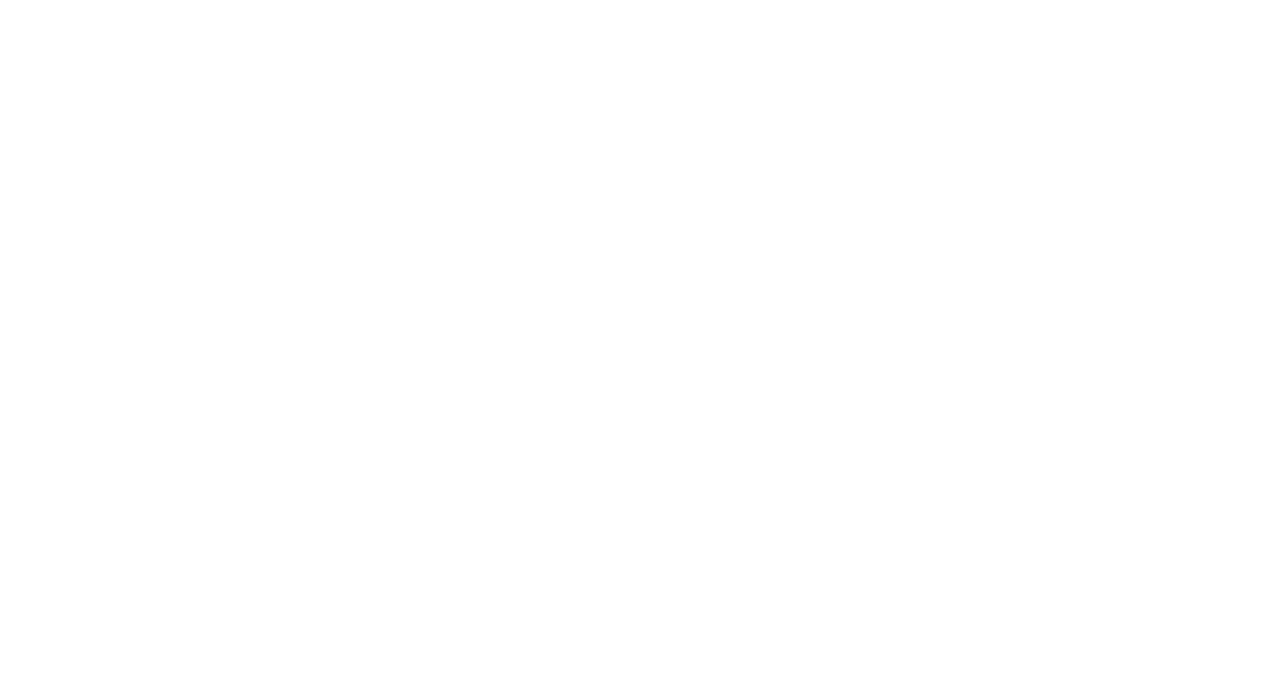
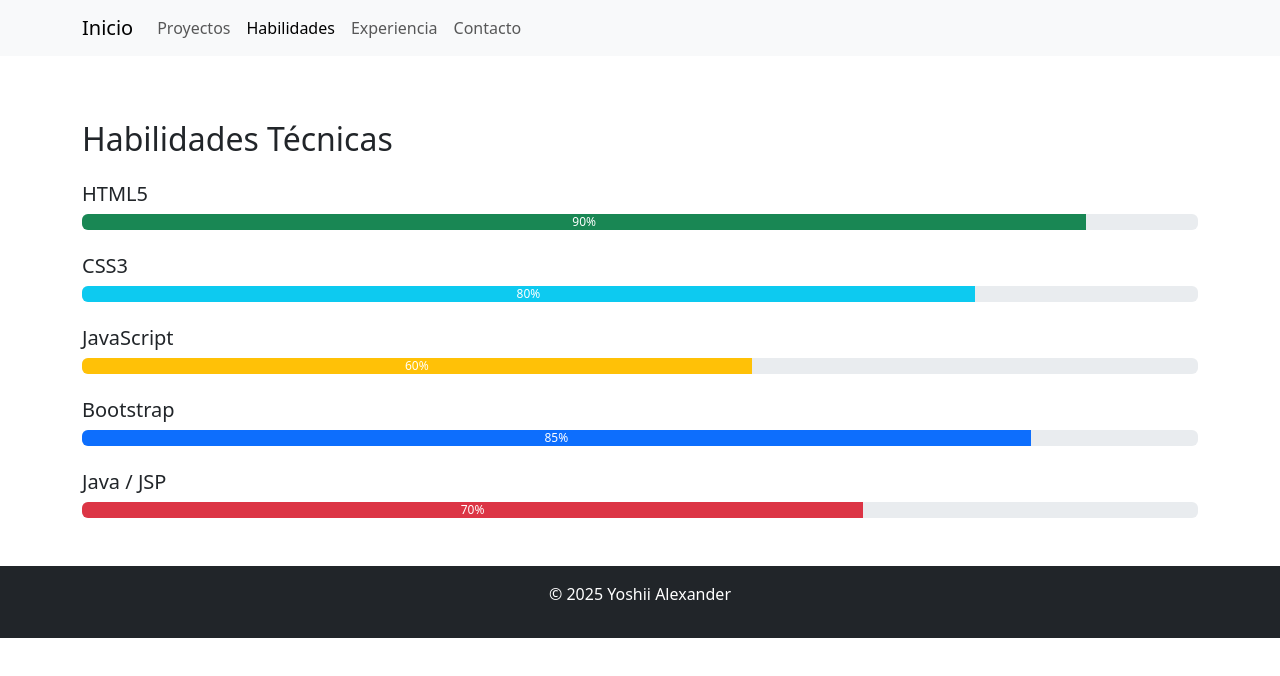
Before and after one commit to YoshiiAlexander/portafolio-web, a plain HTML site: page habilidades.html in a window 1280 px wide. Drawn offline with nearby package versions, Linux system fonts and the light colour scheme.

Commit message:
Update habilidades.html

```diff
--- a/habilidades.html
+++ b/habilidades.html
@@ -1,7 +1,76 @@
-<link rel="stylesheet" href="css/reset.css">
-<link rel="stylesheet" href="css/estilos.css">
+<!DOCTYPE html>
+<html lang="es">
+<head>
+  <meta charset="UTF-8">
+  <meta name="viewport" content="width=device-width, initial-scale=1.0">
+  <title>Habilidades</title>
+  <link rel="stylesheet" href="css/reset.css">
+  <link rel="stylesheet" href="css/estilos.css">
+  <link href="https://cdn.jsdelivr.net/npm/bootstrap@5.3.3/dist/css/bootstrap.min.css" rel="stylesheet">
+</head>
+<body>
 
+  <!-- Navbar -->
+  <nav class="navbar navbar-expand-lg navbar-light bg-light">
+    <div class="container">
+      <a class="navbar-brand" href="index.html">Inicio</a>
+      <button class="navbar-toggler" type="button" data-bs-toggle="collapse" data-bs-target="#navbarNav">
+        <span class="navbar-toggler-icon"></span>
+      </button>
+      <div class="collapse navbar-collapse" id="navbarNav">
+        <ul class="navbar-nav">
+          <li class="nav-item"><a class="nav-link" href="proyectos.html">Proyectos</a></li>
+          <li class="nav-item"><a class="nav-link active" href="habilidades.html">Habilidades</a></li>
+          <li class="nav-item"><a class="nav-link" href="experiencia.html">Experiencia</a></li>
+          <li class="nav-item"><a class="nav-link" href="contacto.html">Contacto</a></li>
+        </ul>
+      </div>
+    </div>
+  </nav>
 
-<head>
-    <link href="https://cdn.jsdelivr.net/npm/bootstrap@5.3.3/dist/css/bootstrap.min.css" rel="stylesheet">
-</head>
+  <main class="container my-5">
+    <h2 class="mb-4">Habilidades Técnicas</h2>
+
+    <div class="mb-4">
+      <h5>HTML5</h5>
+      <div class="progress">
+        <div class="progress-bar bg-success" style="width: 90%;">90%</div>
+      </div>
+    </div>
+
+    <div class="mb-4">
+      <h5>CSS3</h5>
+      <div class="progress">
+        <div class="progress-bar bg-info" style="width: 80%;">80%</div>
+      </div>
+    </div>
+
+    <div class="mb-4">
+      <h5>JavaScript</h5>
+      <div class="progress">
+        <div class="progress-bar bg-warning" style="width: 60%;">60%</div>
+      </div>
+    </div>
+
+    <div class="mb-4">
+      <h5>Bootstrap</h5>
+      <div class="progress">
+        <div class="progress-bar bg-primary" style="width: 85%;">85%</div>
+      </div>
+    </div>
+
+    <div class="mb-4">
+      <h5>Java / JSP</h5>
+      <div class="progress">
+        <div class="progress-bar bg-danger" style="width: 70%;">70%</div>
+      </div>
+    </div>
+  </main>
+
+  <footer class="bg-dark text-white text-center p-3 mt-5">
+    <p>&copy; 2025 Yoshii Alexander</p>
+  </footer>
+
+  <script src="https://cdn.jsdelivr.net/npm/bootstrap@5.3.3/dist/js/bootstrap.bundle.min.js"></script>
+</body>
+</html>
```
